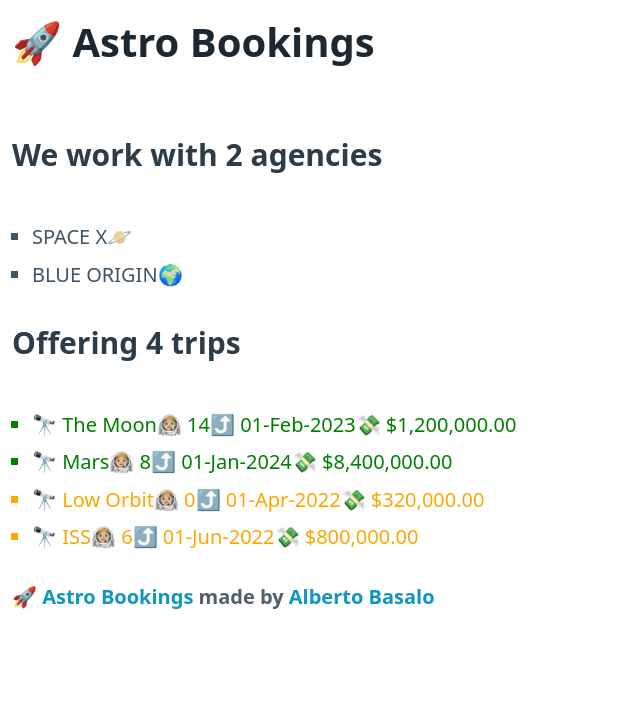
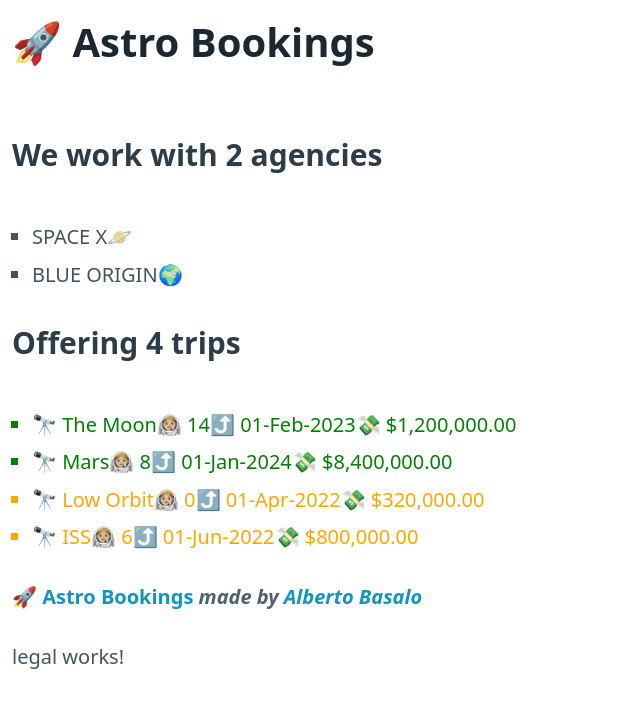
Before and after one commit to AlbertoBasaloLabs/softtek-angular_intro-noviembre, an Angular app: page / in a window 1280 px wide. Shown: the top 708 px of the page, without its empty margins (0-640 px from the left). Built offline with nearby package versions, Linux system fonts and the light colour scheme.

Commit message:
feat: core module

```diff
--- /dev/null
+++ b/src/app/core/author.component.ts
@@ -0,0 +1,19 @@
+import { Component, OnInit } from "@angular/core";
+
+@Component({
+  selector: "app-author",
+  template: `
+    <em>
+      made by
+      <app-link [caption]="author" [url]="authorUrl"></app-link>
+    </em>
+  `,
+  styles: [],
+})
+export class AuthorComponent implements OnInit {
+  author = "Alberto Basalo";
+  authorUrl = "https://albertobasalo.dev";
+  constructor() {}
+
+  ngOnInit(): void {}
+}
--- a/src/app/components/footer.component.ts
+++ b/src/app/core/footer.component.ts
@@ -10,9 +10,9 @@
           [url]="repoUrl"
           title="classroomLabs/softtek-angular_intro-noviembre"
         ></app-link>
-        made by
-        <app-link [caption]="author" [url]="authorUrl"></app-link>
+        <app-author></app-author>
       </h6>
+      <app-legal></app-legal>
     </footer>
   `,
   styles: [],
@@ -20,6 +20,4 @@
 export class FooterComponent {
   @Input() title = "";
   repoUrl = "https://github.com/classroomLabs/softtek-angular_intro-noviembre";
-  author = "Alberto Basalo";
-  authorUrl = "https://albertobasalo.dev";
 }
--- /dev/null
+++ b/src/app/core/legal.component.ts
@@ -0,0 +1,20 @@
+import { Component, OnInit } from '@angular/core';
+
+@Component({
+  selector: 'app-legal',
+  template: `
+    <p>
+      legal works!
+    </p>
+  `,
+  styles: [
+  ]
+})
+export class LegalComponent implements OnInit {
+
+  constructor() { }
+
+  ngOnInit(): void {
+  }
+
+}
```
Also changed, not shown: src/app/app.module.ts (+11 -23 lines), src/app/core/core.module.ts (added, +20 -0 lines), src/app/core/header.component.ts (renamed from src/app/components/header.component.ts), src/app/core/link.component.ts (renamed from src/app/components/link.component.ts).
